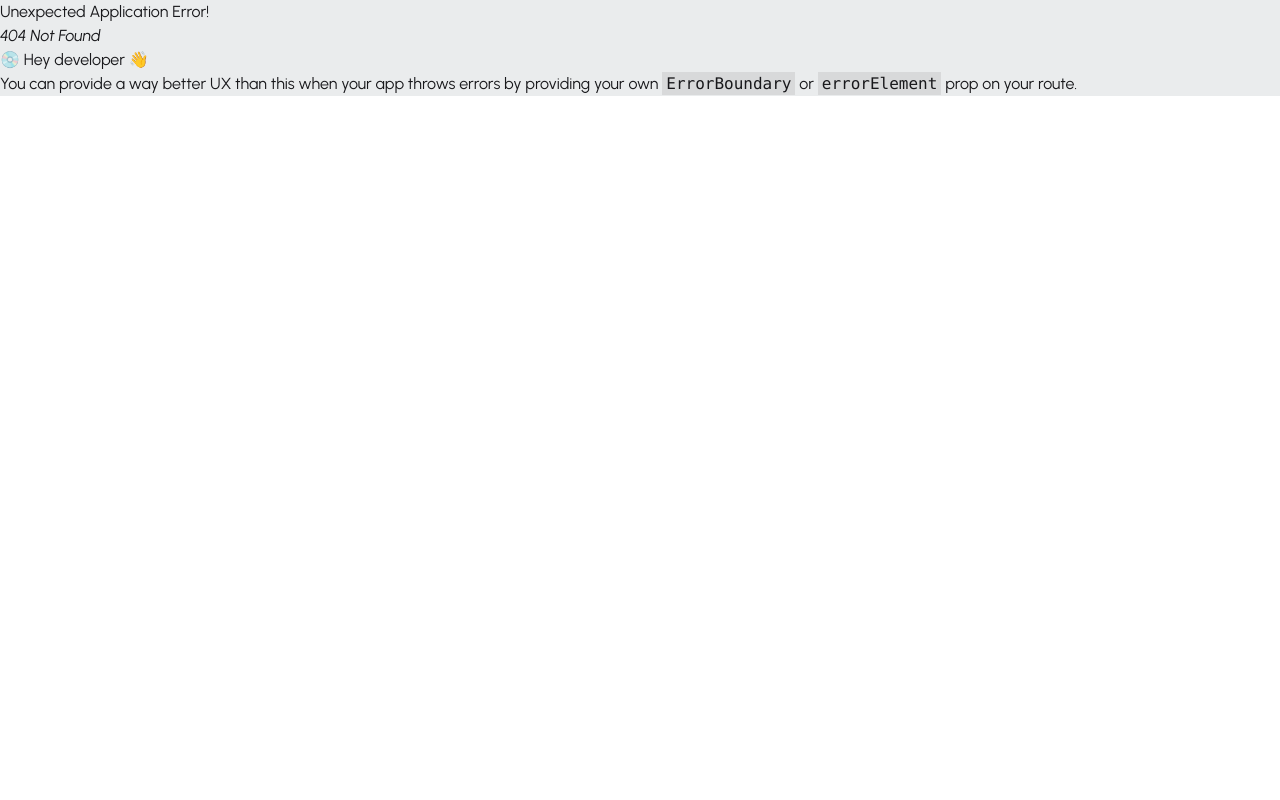
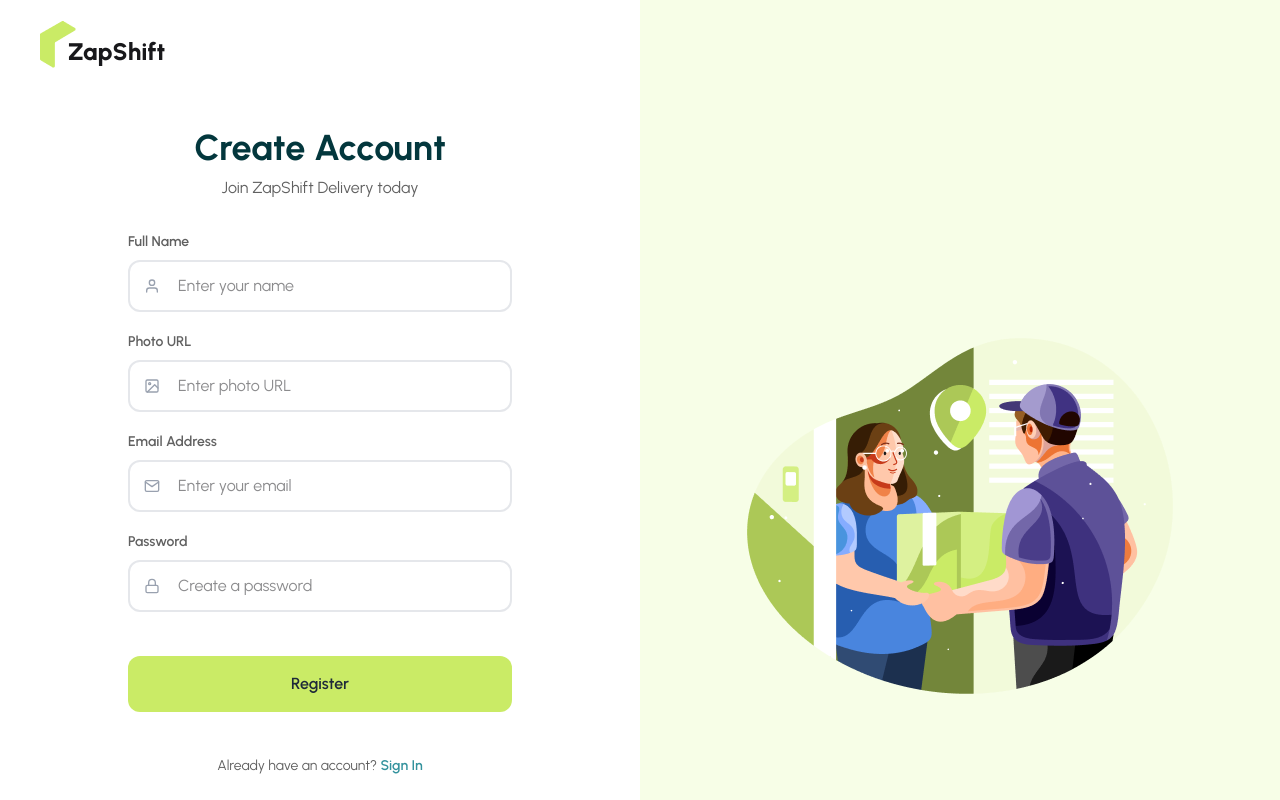
Before and after one commit to Amin-ur-Rahman/zap-shift-client, a React (Vite) app: page /register in a window 1280 px wide. Before the commit this address had no page. Shown: the top 800 px of the page. Built offline with nearby package versions, Linux system fonts and the light colour scheme.

Commit message:
authlayout with registration and login form added

```diff
--- a/src/components/shared/Navbar.jsx
+++ b/src/components/shared/Navbar.jsx
@@ -55,7 +55,7 @@ const Navbar = () => {
 
           <div className="hidden md:flex items-center space-x-4">
             <Link
-              to="/signin"
+              to="/login"
               className="px-6 py-2.5 text-gray-700 hover:text-gray-900 font-medium transition-colors"
             >
               Sign In
@@ -125,7 +125,7 @@ const Navbar = () => {
               </Link>
               <div className="pt-4 border-t border-gray-200 flex flex-col space-y-3">
                 <Link
-                  to="/signin"
+                  to="/login"
                   className="text-center px-6 py-2.5 text-gray-700 hover:text-gray-900 font-medium transition-colors"
                   onClick={toggleMenu}
                 >
--- /dev/null
+++ b/src/layout/AuthLayout.jsx
@@ -0,0 +1,24 @@
+import React from "react";
+import authImage from "../assets/authImage.png";
+import { Outlet } from "react-router-dom";
+import Logo from "../components/Logo";
+
+const AuthLayout = () => {
+  return (
+    <div className="relative min-h-screen">
+      <div className="absolute top-5 left-10">
+        <Logo></Logo>
+      </div>
+      <div className="flex justify-between items-center bg-lime-50">
+        <section className="flex-1">
+          <Outlet></Outlet>
+        </section>
+        <div className="flex-1  hidden    lg:flex items-center justify-center">
+          <img src={authImage} alt="authImage" className="object-cover " />
+        </div>
+      </div>
+    </div>
+  );
+};
+
+export default AuthLayout;
--- a/src/pages/Coverage.jsx
+++ b/src/pages/Coverage.jsx
@@ -1,4 +1,4 @@
-import React, { useRef, useState } from "react";
+import React, { useRef } from "react";
 import { FiSearch } from "react-icons/fi";
 import { MapContainer, Marker, Popup, TileLayer } from "react-leaflet";
 import "leaflet/dist/leaflet.css";
@@ -36,7 +36,7 @@ const Coverage = () => {
         onSubmit={handleSearch}
         className="flex items-center w-xl relative gap-4 bg-gray-200 rounded-full  shadow-sm max-w-4xl mx-auto"
       >
-        <FiSearch className="text-2xl ml-2 text-gray-600 flex-shrink-0" />
+        <FiSearch className="text-2xl ml-2 text-gray-600 shrink-0" />
 
         <input
           name="location"
@@ -47,7 +47,7 @@ const Coverage = () => {
 
         <button
           type="submit"
-          className="primary-bg absolute right-0 text-gray-800 font-semibold px-10 py-3 rounded-full hover:shadow-lg transition-all duration-300 hover:scale-105 flex-shrink-0"
+          className="primary-bg absolute right-0 text-gray-800 font-semibold px-10 py-3 rounded-full hover:shadow-lg transition-all duration-300 hover:scale-105 shrink-0"
         >
           Search
         </button>
--- /dev/null
+++ b/src/pages/authentication/Login.jsx
@@ -0,0 +1,65 @@
+import React from "react";
+import { FcGoogle } from "react-icons/fc";
+import { FiUser, FiMail, FiLock, FiImage } from "react-icons/fi";
+
+const Login = () => {
+  return (
+    <div className="py-20 flex items-center justify-center  px-4 bg-white">
+      <div className="bg-white rounded-3xl w-full   p-8 md:p-12  ">
+        <div className="text-center mb-8">
+          <h1 className="text-3xl md:text-4xl font-bold tertiary-text mb-2">
+            Welcome Back
+          </h1>
+          <p className="base-text">Login nwith ZapShift</p>
+        </div>
+
+        <form className="space-y-5 px-20">
+          <div className="relative">
+            <label className="block text-sm font-semibold base-text mb-2">
+              Email Address
+            </label>
+            <div className="relative">
+              <FiMail className="absolute left-4 top-1/2 -translate-y-1/2 text-gray-400" />
+              <input
+                type="email"
+                placeholder="Enter your email"
+                className="w-full pl-12 pr-4 py-3 border-2 border-gray-200 rounded-xl focus:border-secondary-text focus:outline-none transition-all duration-300 hover:border-gray-300"
+              />
+            </div>
+          </div>
+
+          <div className="relative">
+            <label className="block text-sm font-semibold base-text mb-2">
+              Password
+            </label>
+            <div className="relative">
+              <FiLock className="absolute left-4 top-1/2 -translate-y-1/2 text-gray-400" />
+              <input
+                type="password"
+                placeholder="Create a password"
+                className="w-full pl-12 pr-4 py-3 border-2 border-gray-200 rounded-xl focus:border-secondary-text focus:outline-none transition-all duration-300 hover:border-gray-300"
+              />
+            </div>
+          </div>
+
+          <button
+            type="submit"
+            className="w-full primary-bg text-gray-800 font-semibold py-4 rounded-xl hover:shadow-lg transition-all duration-300 hover:scale-[1.02] mt-6"
+          >
+            Login{" "}
+          </button>
+          <p className="text-lg font-semibold italic text-center">or</p>
+          <button
+            type="button"
+            className="w-full bg-white border-2 border-gray-300 text-gray-700 font-semibold py-4 rounded-xl hover:shadow-lg hover:border-gray-400 transition-all duration-300 hover:scale-[1.02] flex items-center justify-center gap-3"
+          >
+            <FcGoogle className="text-2xl" />
+            Continue with Google
+          </button>
+        </form>
+      </div>
+    </div>
+  );
+};
+
+export default Login;
--- /dev/null
+++ b/src/pages/authentication/Register.jsx
@@ -0,0 +1,104 @@
+import React from "react";
+import { FcGoogle } from "react-icons/fc";
+import { FiUser, FiMail, FiLock, FiImage } from "react-icons/fi";
+
+const Registration = () => {
+  return (
+    <div className=" py-20  flex items-center justify-center bg-white   ">
+      <div className="    p-8 md:p-12 w-full  ">
+        <div className="text-center mb-8">
+          <h1 className="text-3xl md:text-4xl font-bold tertiary-text mb-2">
+            Create Account
+          </h1>
+          <p className="base-text">Join ZapShift Delivery today</p>
+        </div>
+
+        <form className="space-y-5 lg:px-20 ">
+          <div className="relative">
+            <label className="block text-sm font-semibold base-text mb-2">
+              Full Name
+            </label>
+            <div className="relative">
+              <FiUser className="absolute left-4 top-1/2 -translate-y-1/2 text-gray-400" />
+              <input
+                type="text"
+                placeholder="Enter your name"
+                className="w-full pl-12 pr-4 py-3 border-2 border-gray-200 rounded-xl focus:border-secondary-text focus:outline-none transition-all duration-300 hover:border-gray-300"
+              />
+            </div>
+          </div>
+
+          <div className="relative">
+            <label className="block text-sm font-semibold base-text mb-2">
+              Photo URL
+            </label>
+            <div className="relative">
+              <FiImage className="absolute left-4 top-1/2 -translate-y-1/2 text-gray-400" />
+              <input
+                type="text"
+                placeholder="Enter photo URL"
+                className="w-full pl-12 pr-4 py-3 border-2 border-gray-200 rounded-xl focus:border-secondary-text focus:outline-none transition-all duration-300 hover:border-gray-300"
+              />
+            </div>
+          </div>
+
+          <div className="relative">
+            <label className="block text-sm font-semibold base-text mb-2">
+              Email Address
+            </label>
+            <div className="relative">
+              <FiMail className="absolute left-4 top-1/2 -translate-y-1/2 text-gray-400" />
+              <input
+                type="email"
+                placeholder="Enter your email"
+                className="w-full pl-12 pr-4 py-3 border-2 border-gray-200 rounded-xl focus:border-secondary-text focus:outline-none transition-all duration-300 hover:border-gray-300"
+              />
+            </div>
+          </div>
+
+          <div className="relative">
+            <label className="block text-sm font-semibold base-text mb-2">
+              Password
+            </label>
+            <div className="relative">
+              <FiLock className="absolute left-4 top-1/2 -translate-y-1/2 text-gray-400" />
+              <input
+                type="password"
+                placeholder="Create a password"
+                className="w-full pl-12 pr-4 py-3 border-2 border-gray-200 rounded-xl focus:border-secondary-text focus:outline-none transition-all duration-300 hover:border-gray-300"
+              />
+            </div>
+          </div>
+
+          <button
+            type="submit"
+            className="w-full primary-bg text-gray-800 font-semibold py-4 rounded-xl hover:shadow-lg transition-all duration-300 hover:scale-[1.02] mt-6"
+          >
+            Register
+          </button>
+          <div className="text-center mt-6">
+            <p className="base-text text-sm">
+              Already have an account?{" "}
+              <a
+                href="#"
+                className="secondary-text font-semibold hover:underline"
+              >
+                Sign In
+              </a>
+            </p>
+          </div>
+          <p className="text-lg font-semibold italic text-center">or</p>
+          <button
+            type="button"
+            className="w-full bg-white border-2 border-gray-300 text-gray-700 font-semibold py-4 rounded-xl hover:shadow-lg hover:border-gray-400 transition-all duration-300 hover:scale-[1.02] flex items-center justify-center gap-3"
+          >
+            <FcGoogle className="text-2xl" />
+            Continue with Google
+          </button>
+        </form>
+      </div>
+    </div>
+  );
+};
+
+export default Registration;
```
Also changed, not shown: src/Router.jsx (+18 -1 lines), src/index.css (line endings or trailing spaces).
